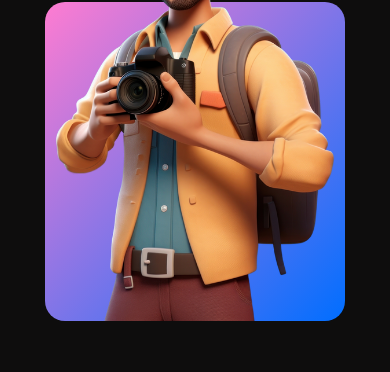
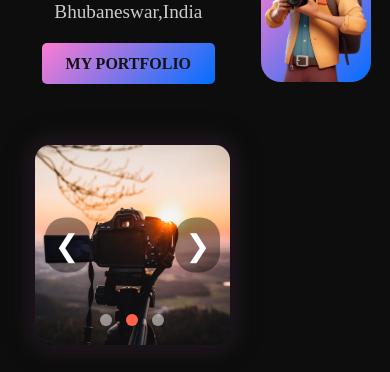
Before and after one commit to git-oberoi/Mini-Project, a plain HTML site: page index.html in a window 390 px wide. Shown: the part 286-658 px from the top of the page. Drawn offline with Linux system fonts and the light colour scheme.

Commit message:
homepage-update

```diff
--- a/css/style.css
+++ b/css/style.css
@@ -79,12 +79,22 @@ a {
   min-height: auto;
   position: relative;
 }
+.hero-home {
+  display: grid;
+  grid-template-columns: repeat(2, 1fr); /* two columns */
+  grid-template-rows: auto auto;
+  background-color:  #0e0d0d;
+  padding: 0rem 5% 0rem 5%;
+  gap: 1.5rem;
+  margin-bottom: 4rem;
+  min-height: auto;
+  position: relative;
+}
 
 /* Hero Text Content */
 .hero-text {
   flex: 1;
-  margin-top: 1rem;
-  margin-left: 5rem;
+  padding: 0rem 1rem 3rem 1rem;
   max-width: 600px;
   animation: slideInLeft 1s ease-out forwards;
   opacity: 0;
@@ -93,7 +103,7 @@ a {
 .hero-text h1 {
   font-size: 3rem;
   margin-bottom: 1rem;
-  margin-left: -5px;
+  margin-left: -4px;
   font-weight: bold;
 }
 
@@ -189,6 +199,84 @@ a {
   gap: 1.5rem;
   list-style: none;
   padding: 2rem 1rem;
+}
+
+/*Slider Styles*/
+.hero-slider {
+  position: relative;
+  overflow: hidden;
+  width: 90%;
+  max-width: 100%;
+  margin-top: -325px;
+  margin-left: 15px;
+  height: 300px;
+  border-radius: 15px;
+  box-shadow: 0 0 20px rgba(25, 1, 25, 0.7);
+  filter: drop-shadow(0 0 10px rgba(49, 48, 49, 0.8));
+  transition: transform 0.3s;
+  animation: slideInUp 1s ease-out forwards;
+}
+
+
+
+.slides-wrapper {
+  display: flex;
+  transition: transform 0.5s ease-in-out;
+  width: 100%; /* 100% * number of slides */
+}
+
+.slide {
+  flex: 1 0 100%;
+  max-width: 100%;
+}
+
+.slide img {
+  width: 100%;
+  height: 400px;
+  object-fit: cover;
+}
+
+/* Arrows */
+.slider-arrow {
+  position: absolute;
+  top: 50%;
+  transform: translateY(-50%);
+  font-size: 30px;
+  color: white;
+  background-color: rgba(0, 0, 0, 0.4);
+  border: none;
+  border-radius: 20px;
+  padding: 10px;
+  cursor: pointer;
+  z-index: 2;
+}
+.slider-arrow.prev {
+  left: 10px;
+}
+.slider-arrow.next {
+  right: 10px;
+}
+
+/* Dots */
+.slider-dots {
+  position: absolute;
+  bottom: 15px;
+  left: 50%;
+  transform: translateX(-50%);
+}
+.dot {
+  height: 12px;
+  width: 12px;
+  margin: 0 5px;
+  background-color: white;
+  opacity: 0.5;
+  border-radius: 50%;
+  display: inline-block;
+  cursor: pointer;
+}
+.dot.active {
+  background-color: tomato;
+  opacity: 1;
 }
 
 /*About Styles*/
@@ -433,45 +521,35 @@ a {
   z-index: 1000;
 }
 
+/* Go to Top Button */
+#goTopBtn {
+  position: fixed;
+  bottom: 40px;
+  right: 30px;
+  z-index: 100;
+  font-size: 1rem;
+  background: linear-gradient(135deg, #ff7cd1, #006eff);
+  color: #121212;
+  border: none;
+  padding: 12px 16px;
+  border-radius: 40%;
+  cursor: pointer;
+  opacity: 0;
+  visibility: hidden;
+  transition: opacity 0.3s ease, visibility 0.3s ease;
+}
+
+#goTopBtn:hover {
+  filter: brightness(1.2);
+}
+
+/* Show when scrolling */
+#goTopBtn.show {
+  opacity: 1;
+  visibility: visible;
+}
 
 /*  RESPONSIVE DESIGN */
-@media screen and (max-width: 1200px) {
-  /* Tablet Adjustments */
-  .main-header {
-    padding: 3rem 2rem;
-  }
-
-  .hero-text {
-    margin-left: 3rem;
-  }
-  .hero-image {
-  justify-content: center;
-  align-items: center;
-  width: 100%;
-  margin: 0 auto;
-  text-align: center;
-}
-
-}
-
-@media screen and (max-width: 992px) {
-  /* Small Tablet Adjustments */
-  .hero-text h1 {
-    font-size: 2.5rem;
-  }
-
-  .hero-text p {
-    font-size: 1.1rem;
-  }
-  .hero-image {
-  justify-content: center;
-  align-items: center;
-  width: 100%;
-  margin: 0 auto;
-  text-align: center;
-}
-
-}
 
 @media screen and (max-width: 768px) {
   /* Mobile Landscape/Tablet Portrait */
@@ -509,99 +587,53 @@ a {
     cursor: pointer;
   }
 
-   .hero {
-    padding: 2rem 5%;
-    min-height: auto;
-    flex-direction: column;
-    align-items: center;
-  }
-
-  .hero-text {
-    margin: 2rem 0 0 0;
-    padding: 0 1rem;
-    animation: none;
-    opacity: 1;
-  }
-
-  .hero-image {
-    margin-top: 0;
-    order: -1;
-    max-width: 400px;
-    width: 100%;
-    height: auto;
-    margin: 0 auto;
-    justify-content: center;
-    align-items: center;
-    text-align: center;
-  }
-}
 
   .social-links ul {
     justify-content: center;
     margin-top: 1rem;
   }
-
-
-
-
-@media screen and (max-width: 480px) {
-  /* Mobile Portrait */
-  .main-header {
-    padding: 1.5rem;
-  }
-  .hero-image {
-    max-width: 300px;
+  /* Hero Section Adjustments */
+  .hero,
+  .hero-home {
+    flex-direction: column;
+    align-items: center;
+    text-align: center;
+    padding: 2rem 5%;
   }
 
-  .desktop-social{
-    display: none;
+  .hero-text,
+  .hero-image {
+    max-width: 100%;
+    margin-top: 0;
   }
+
   .hero-text h1 {
     font-size: 2rem;
-    line-height: 1.2;
   }
 
-  .hero-text p {
-    font-size: 1rem;
+  .hero-image img {
+    max-width: 100%;
   }
 
-  .btn {
-    padding: 0.6rem 1.2rem;
-    font-size: 0.9rem;
+  .hero-slider {
+    margin-top: 0;
+    height: 200px;
   }
 
-  .social-links img {
-    height: 22px;
-    width: 22px;
+  .slide img {
+    height: 200px;
   }
 
-  .main-footer p {
-    font-size: 0.9rem;
-  }
-  .hero-image {
-  justify-content: center;
-  align-items: center;
-  width: 100%;
-  margin: 0 auto;
-  text-align: center;
-}
-  #goTopBtn {
-    bottom: 20px;
-    right: 20px;
-    padding: 10px 14px;
-    font-size: 1.2rem;
-  }
-   /* --- CONTACT PAGE RESPONSIVENESS --- */
-
-  .contact-container {
-    flex-direction: column;
-    align-items: flex-start;
-    padding: 2rem 1rem;
+  /* Portfolio and Blog Adjustments */
+  .portfolio-gallery,
+  .blog-posts {
+    grid-template-columns: 1fr;
   }
 
+  /* Contact Form Adjustments */
   .contact-form .form-row {
     flex-direction: column;
-    gap: 0;
+    gap: 10px;
   }
 
   .contact-form input,
@@ -609,59 +641,4 @@ a {
     width: 100%;
   }
 
-
-/* --- PORTFOLIO PAGE RESPONSIVENESS --- */
-
-  .portfolio-categories {
-    flex-direction: column;
-    align-items: center;
-    padding: 1rem;
-  }
-
-  .filter-btn {
-    display: block;
-    width: 100%;
-    text-align: center;
-    margin: 0.5rem auto;
-  }
-
-  .portfolio-gallery {
-    grid-template-columns: 1fr;
-    padding: 2rem 1rem;
-  }
-
-  .gallery-item img {
-    height: auto;
-  }
-
-
 }
-
-
-/* Go to Top Button */
-#goTopBtn {
-  position: fixed;
-  bottom: 40px;
-  right: 30px;
-  z-index: 100;
-  font-size: 1rem;
-  background: linear-gradient(135deg, #ff7cd1, #006eff);
-  color: #121212;
-  border: none;
-  padding: 12px 16px;
-  border-radius: 40%;
-  cursor: pointer;
-  opacity: 0;
-  visibility: hidden;
-  transition: opacity 0.3s ease, visibility 0.3s ease;
-}
-
-#goTopBtn:hover {
-  filter: brightness(1.2);
-}
-
-/* Show when scrolling */
-#goTopBtn.show {
-  opacity: 1;
-  visibility: visible;
-}
--- a/index.html
+++ b/index.html
@@ -34,17 +34,38 @@
     </nav>
   </header>
 
-  <section class="hero">
+  <section class="hero-home">
     <div class="hero-text">
       <h1>Photographer & Film Maker</h1>
       <p>Bhubaneswar,India</p>
-      <a href="contact.html" class="btn">Hire Me</a>
+     <a href="portfolio.html" class="btn">MY PORTFOLIO</a>
     </div>
 
     <div class="hero-image">
     <div class="image-background"></div>
       <img src="images/photographer-main.png"  alt=""/>
       </div>
+
+      <div class="hero-slider">
+
+  <div class="slides-wrapper">
+    <div class="slide"><img src="images/blog/Efficient-Video-Editing-Workflow.webp" alt="Slide 1"></div>
+    <div class="slide"><img src="images/blog/GoldenHour.avif" alt="Slide 2"></div>
+    <div class="slide"><img src="images/blog/street.webp" alt="Slide 3"></div>
+  </div>
+
+  <!-- Navigation Arrows -->
+  <button class="slider-arrow prev">&#10094;</button>
+  <button class="slider-arrow next">&#10095;</button>
+
+  <!-- Pagination Dots -->
+  <div class="slider-dots">
+    <span class="dot active" data-slide="0"></span>
+    <span class="dot" data-slide="1"></span>
+    <span class="dot" data-slide="2"></span>
+  </div>
+
+  </div>
 
   </section>
 
@@ -65,9 +86,9 @@
 
     <p>&copy; 2025 Oberoi Photography. All rights reserved.</p>
   </footer>
+<script src="js/jquery.min.js"></script>
+  <script src="js/script.js"></script>
 
-  <script src="js/script.js"></script>
-  <script src="js/jquery.min.js"></script>
 
 </body>
 </html>
--- a/js/script.js
+++ b/js/script.js
@@ -1,9 +1,9 @@
-/* Hamburger Button For Small screen */
+// Hamburger Button For Small screen
 document.querySelector('.hamburger').addEventListener('click', function () {
   document.querySelector('.main-nav').classList.toggle('active');
 });
 
-/* Read More Button for Blog Page */
+// Read More Button for Blog Page
 $(document).ready(function () {
   $('.read-more').click(function () {
     const post = $(this).siblings('.full-post');
@@ -55,3 +55,54 @@ $('.filter-btn').on('click', function () {
       behavior: "smooth"
     });
   });
+
+
+//slider
+ $(document).ready(function () {
+    let currentIndex = 0;
+    const slides = $('.slide');
+    const totalSlides = slides.length;
+
+    function updateSlider(index) {
+      const slideWidth = $('.hero-slider').width();
+      $('.slides-wrapper').css('transform', 'translateX(' + (-index * slideWidth) + 'px)');
+      $('.dot').removeClass('active');
+      $('.dot[data-slide="' + index + '"]').addClass('active');
+      currentIndex = index;
+    }
+
+    function nextSlide() {
+      let newIndex = (currentIndex + 1) % totalSlides;
+      updateSlider(newIndex);
+    }
+
+    function prevSlide() {
+      let newIndex = (currentIndex - 1 + totalSlides) % totalSlides;
+      updateSlider(newIndex);
+    }
+
+    // Auto-slide every 4 seconds
+    let sliderInterval = setInterval(nextSlide, 4000);
+
+    // Controls
+    $('.next').click(function () {
+      clearInterval(sliderInterval);
+      nextSlide();
+    });
+
+    $('.prev').click(function () {
+      clearInterval(sliderInterval);
+      prevSlide();
+    });
+
+    $('.dot').click(function () {
+      clearInterval(sliderInterval);
+      let index = $(this).data('slide');
+      updateSlider(index);
+    });
+
+    // Resize fix
+    $(window).resize(function () {
+      updateSlider(currentIndex);
+    });
+  });
```
Also changed, not shown: about.html (+2 -1 lines), portfolio.html (+1 -1 lines).
